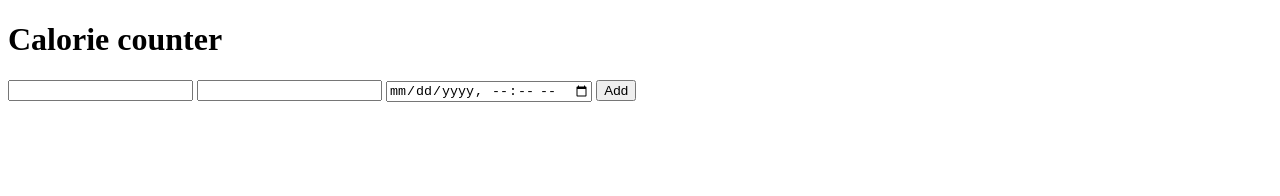
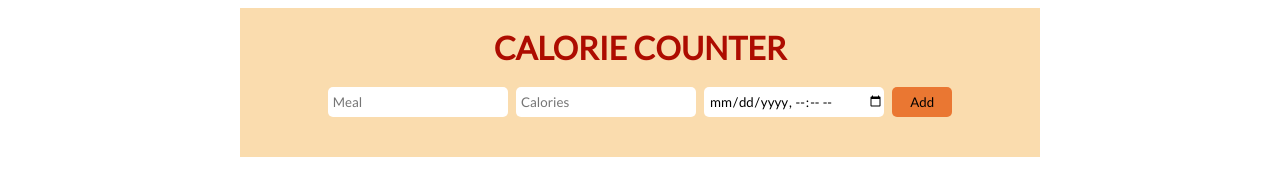
Before and after one commit to bizkanta/calorie_counter, a website: page client/index.html in a window 1280 px wide. Drawn offline with Linux system fonts and the light colour scheme; no server answers.

Commit message:
add a little styling

```diff
--- a/client/frontend.js
+++ b/client/frontend.js
@@ -8,7 +8,7 @@
   var nameInputField = document.querySelector('#name');
   var calorieInputField = document.querySelector('#calories');
   var dateInputField = document.querySelector('#date');
-  var addButton = document.querySelector('.add_button');
+  var addButton = document.querySelector('.addButton');
 
   addButton.addEventListener('click', newMealItem);
 
--- a/client/index.html
+++ b/client/index.html
@@ -11,12 +11,12 @@
       <h1 class="heading">Calorie counter</h1>
       <form id="form" action="#">
         <label for="name"></label>
-        <input type="name" id="name" placeholder="">
+        <input type="name" id="name" placeholder="Meal">
         <label for="calories"></label>
-        <input type="number" id="calories" placeholder="">
+        <input type="number" id="calories" placeholder="Calories">
         <label for="date"></label>
-        <input type="datetime-local" id="date" placeholder="">
-        <button name="button" type="submit" id="button" class="add_button">Add</button>
+        <input type="datetime-local" id="date" placeholder="Date">
+        <button name="button" type="submit" id="button" class="addButton">Add</button>
       </form>
       <div class="meals"></div>
     </div>
--- a/client/style.css
+++ b/client/style.css
@@ -0,0 +1,63 @@
+* {
+  box-sizing: border-box;
+  font-family: Lato, sans-serif;
+}
+
+.container {
+  max-width: 800px;
+  background: #FADCAE;
+  margin: 0 auto;
+}
+
+h1 {
+  padding: 20px;
+  margin: 0 auto;
+  color: #AD0C00;
+  text-transform: uppercase;
+}
+
+h1, form {
+  text-align: center;
+}
+
+input {
+  height: 30px;
+  width: 180px;
+  border-radius: 5px;
+  padding-left: 5px;
+  outline: none;
+  border: none;
+  margin-right: 5px;
+}
+
+.addButton {
+  height: 30px;
+  width: 60px;
+  border-radius: 5px;
+  cursor: pointer;
+  border: none;
+  outline: none;
+  background: #EA7732;
+}
+
+.meals {
+  padding: 20px 150px;
+}
+
+.mealItem {
+  display: flex;
+  padding: 5px;
+  position: relative;
+  border-bottom: 1px dotted #E52B00;
+  color: #A30A00;
+}
+
+.mealCalories {
+  position: absolute;
+  left: 140px;
+}
+
+.mealDate {
+  position: absolute;
+  left: 280px;
+}
```
